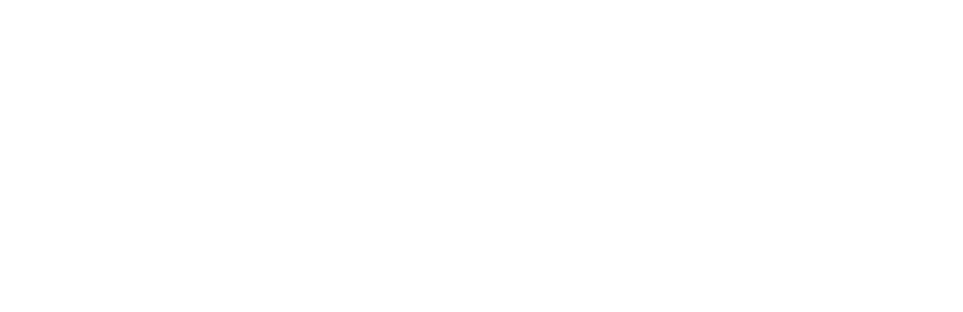
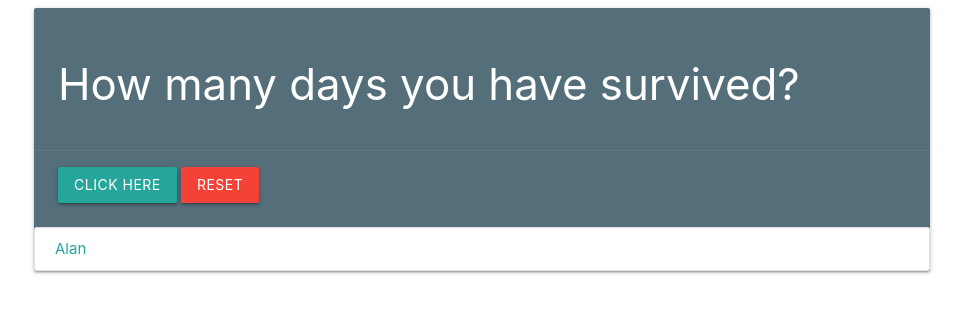
Before and after one commit to theiconik/webD-practice-projects, a plain HTML site: page Aged/index.html in a window 1280 px wide. Shown: the whole page, without its empty margins (158-1121 px from the left). Drawn offline with nearby package versions, Linux system fonts and the light colour scheme.

Commit message:
Added code

```diff
--- a/Aged/index.html
+++ b/Aged/index.html
@@ -8,11 +8,31 @@
       rel="stylesheet"
       href="https://cdnjs.cloudflare.com/ajax/libs/materialize/1.0.0/css/materialize.min.css"
     />
-    <link rel="stylesheet" href="style.css">
+    <link rel="stylesheet" href="style.css" />
+    <title>Aged</title>
+  </head>
+  <body>
+    <!-- Jquery -->
+    <script src="https://ajax.googleapis.com/ajax/libs/jquery/3.5.1/jquery.min.js"></script>
     <!-- Compiled and minified JavaScript -->
     <script src="https://cdnjs.cloudflare.com/ajax/libs/materialize/1.0.0/js/materialize.min.js"></script>
+    <!-- Script Link -->
     <script src="main.js"></script>
-    <title>Aged</title>
-  </head>
-  <body></body>
+
+    <!-- Main HTML Layout base -->
+    <div class="container">
+      <div class="card blue-grey darken-1">
+        <div class="card-content white-text">
+          <h3>How many days you have survived?</h3>
+        </div>
+        <div class="card-action">
+          <a class="waves-effect waves-light btn">Click Here</a>
+          <a class="waves-effect waves-light red btn">Reset</a>
+        </div>
+        <div class="collection">
+          <a href="#!" class="collection-item">Alan</a>
+        </div>
+      </div>
+    </div>
+  </body>
 </html>
```
